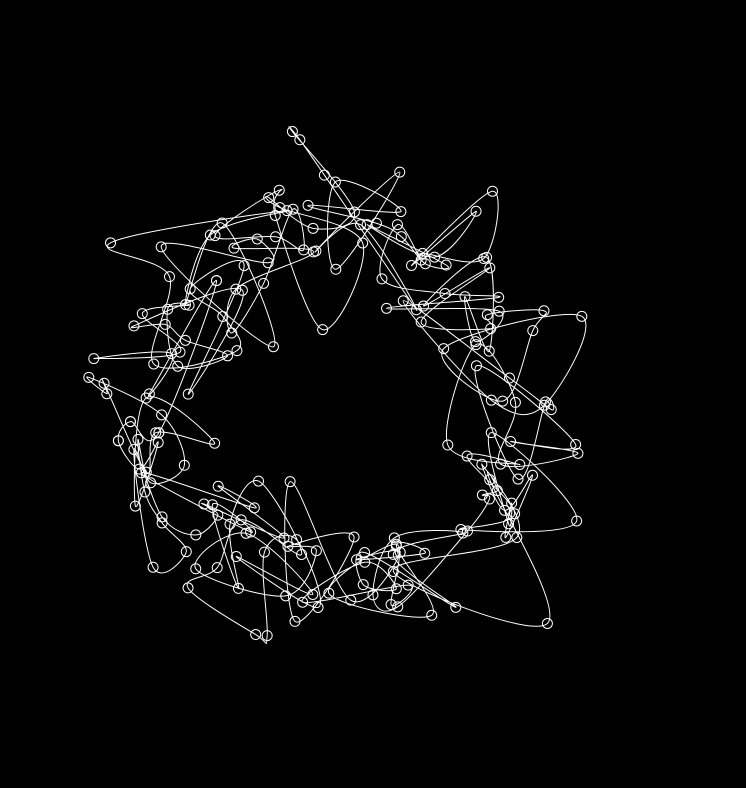
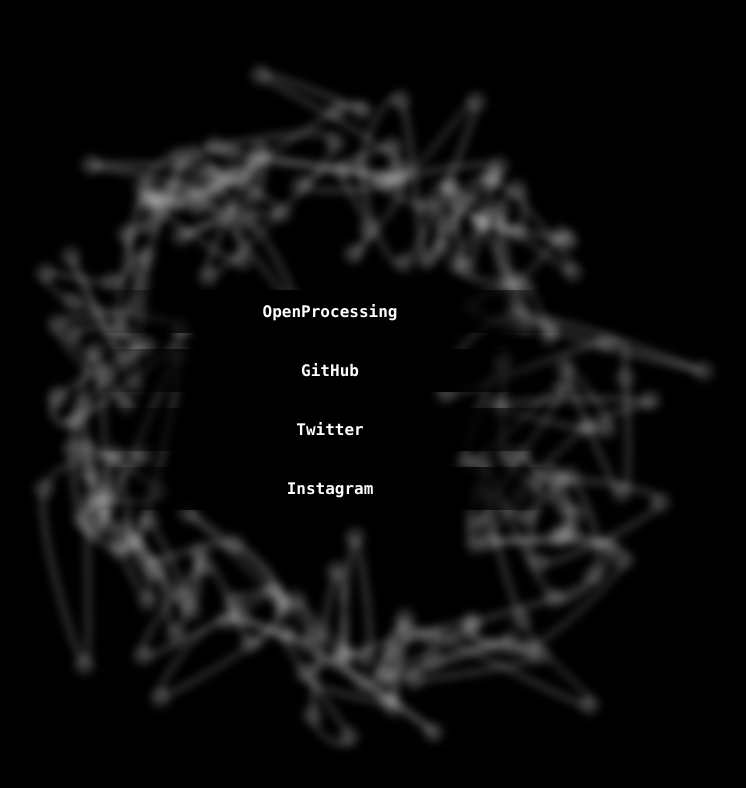
Before and after one commit to ZRNOF/zrnof.github.io, a React (Vite) app: page / in a window 1280 px wide. Shown: the top 788 px of the page, without its empty margins (310-1056 px from the left). Built offline with nearby package versions, Linux system fonts and the light colour scheme.

Commit message:
add link features

```diff
--- a/src/App.tsx
+++ b/src/App.tsx
@@ -1,7 +1,14 @@
+import LinkGroup from "./Components/LinkGroup/LinkGroup"
+import myLinks from "./myLinks"
 import Welcome from "./Sketches/Welcome"
 
 function App() {
-	return <Welcome />
+	return (
+		<>
+			<LinkGroup linkItems={myLinks} />
+			<Welcome />
+		</>
+	)
 }
 
 export default App
--- /dev/null
+++ b/src/Components/LinkGroup/LinkButton.css
@@ -0,0 +1,34 @@
+.link-button {
+	font-family: Consolas, monospace;
+	display: inline-block;
+	max-width: 450px;
+	width: 80%;
+	margin: 8px;
+	padding: 12px;
+	background-image: linear-gradient(
+		to right,
+		transparent 0%,
+		black 25%,
+		black 75%,
+		transparent 100%
+	);
+	color: #ffffff;
+	font-size: 1rem;
+	font-weight: bold;
+	text-align: center;
+	text-decoration: none;
+	cursor: pointer;
+	transition: transform 0.8s, background-image 0.8s;
+}
+
+.link-button:hover {
+	background-image: linear-gradient(
+		to right,
+		transparent 0%,
+		#ffffffaa 30%,
+		#ffffffaa 70%,
+		transparent 100%
+	);
+	color: #000000;
+	transform: scale(1.05);
+}
--- /dev/null
+++ b/src/Components/LinkGroup/LinkButton.tsx
@@ -0,0 +1,16 @@
+import "./LinkButton.css"
+
+interface LinkButtonProps {
+	children: string
+	link: string
+}
+
+const LinkButton = ({ children, link }: LinkButtonProps) => {
+	return (
+		<a href={link} className="link-button" target="_blank">
+			{children}
+		</a>
+	)
+}
+
+export default LinkButton
--- /dev/null
+++ b/src/Components/LinkGroup/LinkGroup.css
@@ -0,0 +1,14 @@
+.link-group {
+	position: absolute;
+	max-width: 100%;
+	max-height: 100%;
+	width: 100%;
+	height: 100%;
+	display: flex;
+	justify-content: center;
+	align-items: center;
+	flex-flow: column;
+	backdrop-filter: blur(5px);
+	-webkit-backdrop-filter: blur(5px);
+	z-index: 999;
+}
--- /dev/null
+++ b/src/Components/LinkGroup/LinkGroup.tsx
@@ -0,0 +1,27 @@
+import LinkButton from "./LinkButton"
+import "./LinkGroup.css"
+
+interface linkItem {
+	name: string
+	link: string
+}
+
+interface LinkGroupProps {
+	linkItems: linkItem[]
+}
+
+const LinkGroup = ({ linkItems }: LinkGroupProps) => {
+	return (
+		<div className="link-group fade-in">
+			{linkItems.map((linkItem, index) => {
+				return (
+					<LinkButton key={index} link={linkItem.link}>
+						{linkItem.name}
+					</LinkButton>
+				)
+			})}
+		</div>
+	)
+}
+
+export default LinkGroup
--- /dev/null
+++ b/src/Components/LinkGroup/index.ts
@@ -0,0 +1,2 @@
+import LinkGroup from "./LinkGroup"
+export default LinkGroup
--- /dev/null
+++ b/src/Components/P5Sketch/P5Sketch.css
@@ -0,0 +1,28 @@
+.p5-container {
+	background-color: transparent;
+	position: relative;
+	box-sizing: border-box;
+	margin: 0;
+	max-width: 100%;
+	max-height: 100%;
+	width: 100%;
+	height: 100%;
+	display: flex;
+	justify-content: center;
+	align-items: center;
+	z-index: -999;
+}
+
+.p5-canvas {
+	padding: 0;
+	margin: 0;
+	border: 0;
+	background: transparent;
+	position: absolute;
+	width: 100%;
+	height: 100%;
+	object-fit: contain;
+	display: block;
+	touch-action: none;
+	z-index: -99;
+}
--- a/src/Components/P5Sketch/P5Sketch.tsx
+++ b/src/Components/P5Sketch/P5Sketch.tsx
@@ -1,5 +1,6 @@
 import { useEffect, useRef } from "react"
 import p5 from "p5"
+import "./P5Sketch.css"
 
 interface P5SketchProps {
 	sketch: (p: p5) => void
@@ -16,7 +17,7 @@
 		}
 	})
 
-	return <div ref={p5Ref}></div>
+	return <div className="p5-container" ref={p5Ref}></div>
 }
 
 export default P5Sketch
--- a/src/Sketches/Welcome/Welcome.tsx
+++ b/src/Sketches/Welcome/Welcome.tsx
@@ -3,6 +3,7 @@
 import P5Sketch from "../../Components/P5Sketch"
 
 const Welcome = () => {
+	let cnv
 	const sketch = (p: p5) => {
 		const simplexNoiseSeed = p.random()
 		const noise4D = createNoise4D(() => simplexNoiseSeed)
@@ -15,8 +16,9 @@
 		const isShowCircle = true
 
 		p.setup = () => {
-			p.createCanvas(p.windowWidth, p.windowHeight)
-			p.pixelDensity(2)
+			cnv = p.createCanvas(600, 600)
+			cnv.removeAttribute("style")
+			cnv.addClass("p5-canvas")
 			p.stroke(255)
 			p.noFill()
 		}
--- a/src/index.css
+++ b/src/index.css
@@ -1,7 +1,9 @@
 html,
-body {
+body,
+#root {
 	margin: 0;
 	padding: 0;
+	width: 100%;
 	height: 100%;
 }
 
@@ -11,7 +13,3 @@
 	justify-content: center;
 	align-items: center;
 }
-
-canvas {
-	display: block;
-}
--- /dev/null
+++ b/src/myLinks.ts
@@ -0,0 +1,20 @@
+const myLinks = [
+	{
+		name: "OpenProcessing",
+		link: "https://openprocessing.org/user/324002/",
+	},
+	{
+		name: "GitHub",
+		link: "https://github.com/ZRNOF",
+	},
+	{
+		name: "Twitter",
+		link: "https://twitter.com/_ZRNOF_",
+	},
+	{
+		name: "Instagram",
+		link: "https://www.instagram.com/zrnof/",
+	},
+]
+
+export default myLinks
```
Also changed, not shown: 1 other file (tests, documents, lock files or other folders).
